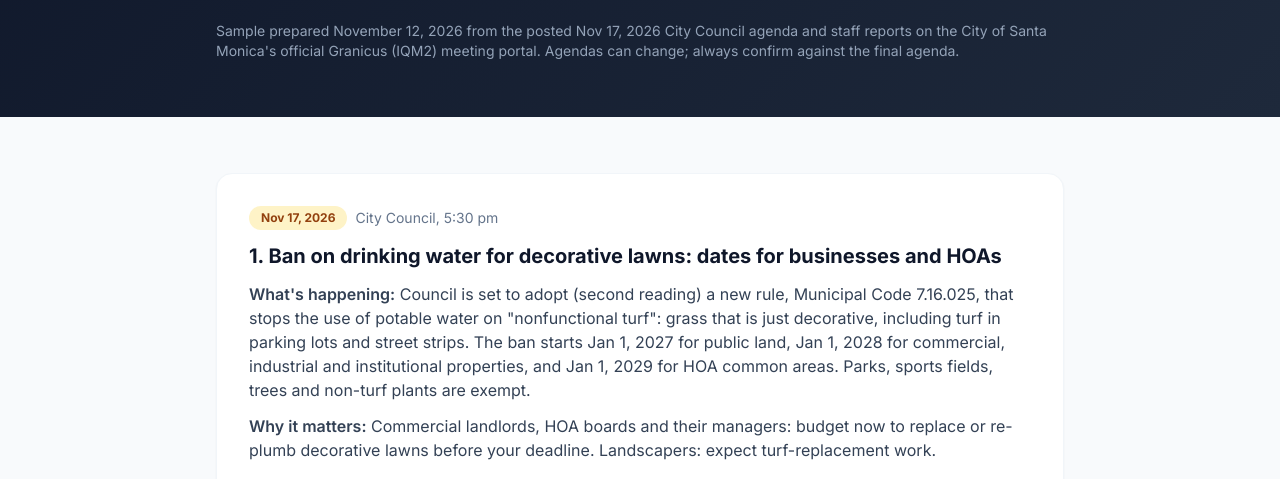
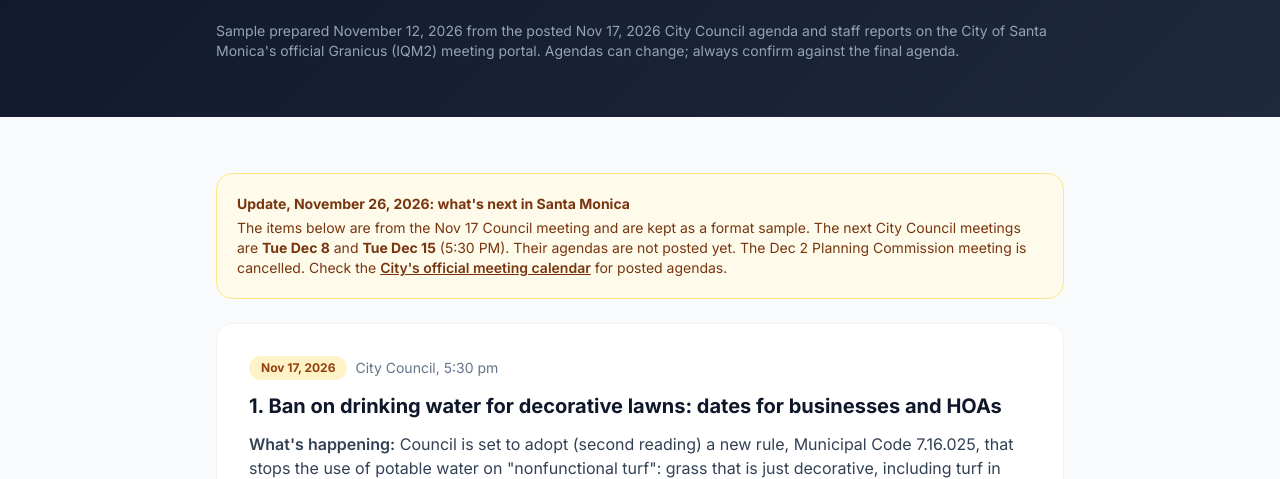
Before and after one commit to unmountapp/municipalwatch.org, a plain HTML site: page santa-monica.html in a window 1280 px wide. Shown: the part 299-778 px from the top of the page. Drawn offline with nearby package versions, Linux system fonts and the light colour scheme.

Commit message:
Santa Monica sample brief: add Nov 26 update on next official meetings (Dec 8, Dec 15 Council; Dec 2 PC cancelled)
Co-Authored-By: Claude Opus 5.5 <noreply@anthropic.com>
Claude-Session: https://claude.ai/code/session_01C3txvpftyKJ9tBmrGFSNCc

```diff
--- a/santa-monica.html
+++ b/santa-monica.html
@@ -42,6 +42,10 @@
 <main>
 <section class="py-14">
 <div class="container mx-auto px-6 max-w-4xl space-y-6">
+  <div class="bg-amber-50 border border-amber-200 text-amber-900 p-5 rounded-2xl text-sm">
+    <p class="font-bold mb-1">Update, November 26, 2026: what's next in Santa Monica</p>
+    <p>The items below are from the Nov 17 Council meeting and are kept as a format sample. The next City Council meetings are <strong>Tue Dec 8</strong> and <strong>Tue Dec 15</strong> (5:30 PM). Their agendas are not posted yet. The Dec 2 Planning Commission meeting is cancelled. Check the <a href="https://santamonicacityca.iqm2.com/Citizens/Calendar.aspx" class="underline font-semibold">City's official meeting calendar</a> for posted agendas.</p>
+  </div>
   <article class="bg-white p-6 md:p-8 rounded-2xl shadow-sm border border-slate-100">
   <div class="flex flex-wrap items-center gap-2 mb-3"><span class="bg-amber-100 text-amber-800 text-xs font-bold px-3 py-1 rounded-full">Nov 17, 2026</span><span class="text-sm text-slate-500">City Council, 5:30 pm</span></div>
   <h3 class="text-xl font-bold mb-3">1. Ban on drinking water for decorative lawns: dates for businesses and HOAs</h3>
```
